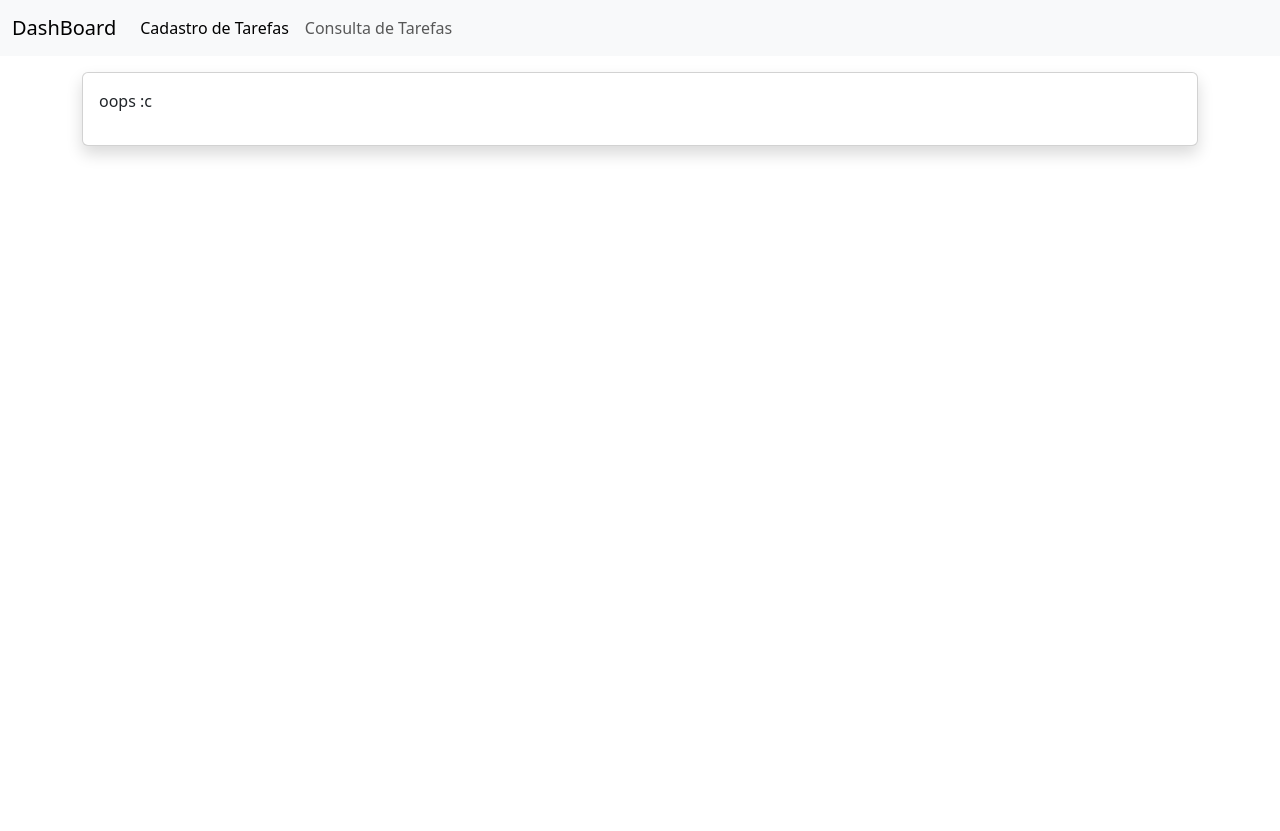
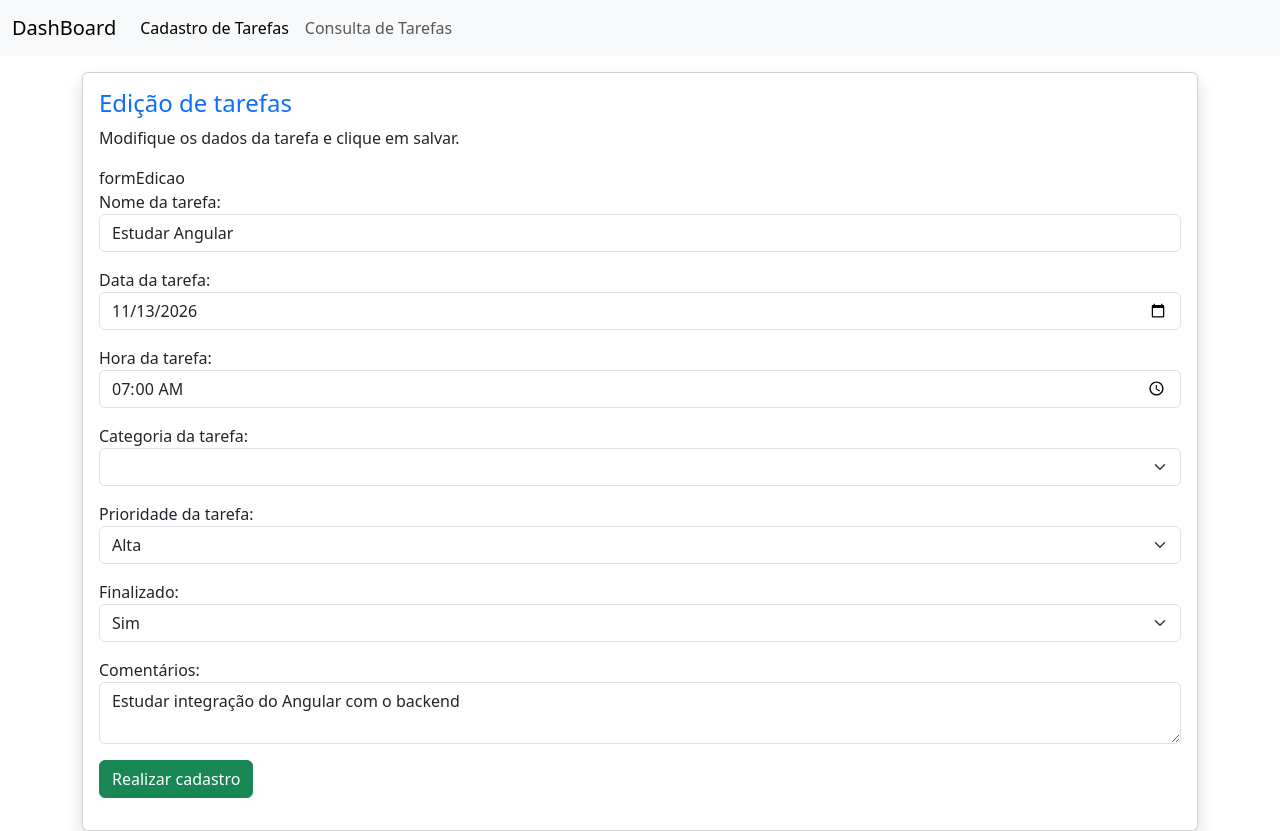
Before and after one commit to MarcosCarvalhido/app-agenda, an Angular app: page /pages/edicao-tarefas/1 in a window 1280 px wide. Before the commit the page ends 800 px from the top, so only its background shows below. Built offline with nearby package versions, Linux system fonts and the light colour scheme; data requests are answered from the project's data file.

Commit message:
Adciona pagina de edição de itens

```diff
--- a/db.json
+++ b/db.json
@@ -7,7 +7,7 @@
       "hora": "07:00",
       "categoria": "Estudos",
       "prioridade": "Alta",
-      "finalizado": false,
+      "finalizado": "true",
       "comentarios": "Estudar integração do Angular com o backend"
     },
     {
@@ -24,11 +24,11 @@
       "id": "iT5gyZDqL_4",
       "nome": "Nova Tarefa",
       "data": "2026-11-23",
-      "hora": "12:12",
+      "hora": "12:15",
       "categoria": "Trabalho",
-      "prioridade": "Alta",
-      "finalizado": false,
-      "comentarios": "AAAA"
+      "prioridade": "Média",
+      "finalizado": "false",
+      "comentarios": "Algo importante"
     }
   ],
   "$schema": "./node_modules/json-server/schema.json"
--- a/src/app/app.routes.ts
+++ b/src/app/app.routes.ts
@@ -3,6 +3,7 @@ import { Dashboard } from './components/pages/dashboard/dashboard';
 import { CadastroTarefas } from './components/pages/cadastro-tarefas/cadastro-tarefas';
 import { ConsultaTarefas } from './components/pages/consulta-tarefas/consulta-tarefas';
 import { NotFound } from './components/errors/not-found/not-found';
+import { EdicaoTarefas } from './components/pages/edicao-tarefas/edicao-tarefas';
 
 export const routes: Routes = [
     {
@@ -18,6 +19,10 @@ export const routes: Routes = [
         component:ConsultaTarefas
     },
     {
+        path: 'pages/edicao-tarefas/:id',
+        component:EdicaoTarefas
+    },
+    {
         path: '',
         pathMatch: 'full',
         redirectTo: 'pages/dashboard'
--- a/src/app/components/pages/consulta-tarefas/consulta-tarefas.html
+++ b/src/app/components/pages/consulta-tarefas/consulta-tarefas.html
@@ -39,10 +39,15 @@
             <td>{{ item.hora }}</td>
             <td>{{ item.categoria }}</td>
             <td>{{ item.prioridade }}</td>
-            <td>{{ item.finalizado ? 'SIM' : 'NÃO' }}</td>
+                    @if(item.finalizado) {
+                    <span class="text-success">SIM</span>
+                    }
+                    @else {
+                    <span class="text-danger">NÃO</span>
+                    }
             <td>{{ item.comentarios }}</td>
             <td>
-                <button class="btn btn-sm btn-outline-primary me-1">Editar</button>
+                <button class="btn btn-sm btn-outline-primary me-1" [routerLink]="['/pages/edicao-tarefas',item.id]">Editar</button>
                 <button class="btn btn-sm btn-outline-danger" (click)="excluirTarefa(item.id)">Excluir</button>
             </td>
         </tr>
--- a/src/app/components/pages/consulta-tarefas/consulta-tarefas.ts
+++ b/src/app/components/pages/consulta-tarefas/consulta-tarefas.ts
@@ -3,9 +3,10 @@ import { TarefaService } from '../../../services/tarefa.service';
 import { Tarefa } from '../../../models/tarefa.model';
 import { CommonModule } from '@angular/common';
 import { FormControl, FormGroup, FormsModule, ReactiveFormsModule, Validators } from '@angular/forms';
+import { RouterLink } from '@angular/router';
 
 @Component({
-  imports: [CommonModule, FormsModule, ReactiveFormsModule],
+  imports: [CommonModule, FormsModule, ReactiveFormsModule,RouterLink],
   selector: 'app-consulta-tarefas',
   styleUrl: './consulta-tarefas.css',
   templateUrl: './consulta-tarefas.html',
--- a/src/app/components/pages/edicao-tarefas/edicao-tarefas.html
+++ b/src/app/components/pages/edicao-tarefas/edicao-tarefas.html
@@ -1 +1,110 @@
-<p>edicao-tarefas works!</p>
+<h4 class="text-primary">Edição de tarefas</h4>
+<p>Modifique os dados da tarefa e clique em salvar.</p>
+
+@if(mensagem()) {
+<div class="alert alert-success alert-dismissible fade show" role="alert">
+    <strong>{{ mensagem() }}</strong>
+    <button type="button" class="btn-close" (click)="mensagem.set('')" aria-label="Close"></button>
+</div>
+}
+
+<form [formGroup]="formEdicao" (ngSubmit)="editarTarefa()">
+formEdicao
+    <div class="mb-3">
+        <label>Nome da tarefa:</label>
+        <input type="text" class="form-control" formControlName="nome" />
+        @if(formEdicao.get('nome')?.touched && formEdicao.get('nome')?.invalid) {
+        <span class="text-danger">
+            O nome da tarefa é obrigatório e deve ter pelo menos 6 caracteres.
+        </span>
+        }
+    </div>
+
+    <div class="mb-3">
+        <label>Data da tarefa:</label>
+        <input type="date" class="form-control" formControlName="data" />
+        @if(formEdicao.get('data')?.touched && formEdicao.get('data')?.invalid) {
+        <span class="text-danger">
+            A data da tarefa é obrigatória.
+        </span>
+        }
+    </div>
+
+    <div class="mb-3">
+        <label>Hora da tarefa:</label>
+        <input type="time" class="form-control" formControlName="hora" />
+        @if(formEdicao.get('hora')?.touched && formEdicao.get('hora')?.invalid) {
+        <span class="text-danger">
+            A hora da tarefa é obrigatória.
+        </span>
+        }
+    </div>
+
+    <div class="mb-3">
+        <label>Categoria da tarefa:</label>
+        <select class="form-select" formControlName="categoria">
+            <option value="">Escolha uma opção</option>
+            @for(item of categorias(); track item) {
+            <option value="{{ item }}">
+                {{ item }}
+            </option>
+            }
+        </select>
+        @if(formEdicao.get('categoria')?.touched && formEdicao.get('categoria')?.invalid) {
+        <span class="text-danger">
+            A categoria da tarefa é obrigatória.
+        </span>
+        }
+    </div>
+
+    <div class="mb-3">
+        <label>Prioridade da tarefa:</label>
+        <select class="form-select" formControlName="prioridade">
+            <option value="">Escolha uma opção</option>
+            @for(item of prioridades(); track item) {
+            <option value="{{ item }}">
+                {{ item }}
+            </option>
+            }
+        </select>
+        @if(formEdicao.get('prioridade')?.touched && formEdicao.get('prioridade')?.invalid) {
+        <span class="text-danger">
+            A prioridade da tarefa é obrigatória.
+        </span>
+        }
+    </div>
+
+    <div class="mb-3">
+        <label>Finalizado:</label>
+        <select class="form-select" formControlName="finalizado">
+            <option value="">Escolha uma opção</option>
+            @for(item of opcoesFinalizado(); track item) {
+            <option value="{{ item.valor }}">
+                {{ item.descricao }}
+            </option>
+            }
+        </select>
+        @if(formEdicao.get('finalizado')?.touched && formEdicao.get('finalizado')?.invalid) {
+        <span class="text-danger">
+            Informe se a tarefa está finalizada.
+        </span>
+        }
+    </div>
+
+    <div class="mb-3">
+        <label>Comentários:</label>
+        <textarea class="form-control" formControlName="comentarios"></textarea>
+        @if(formEdicao.get('comentarios')?.touched && formEdicao.get('comentarios')?.invalid) {
+        <span class="text-danger">
+            Informe algum comentário para esta tarefa.
+        </span>
+        }
+    </div>
+
+    <div class="mb-3">
+        <input type="submit" [disabled]="formEdicao.invalid" class="btn btn-success" value="Realizar cadastro" />
+    </div>
+
+
+
+</form>
--- a/src/app/components/pages/edicao-tarefas/edicao-tarefas.ts
+++ b/src/app/components/pages/edicao-tarefas/edicao-tarefas.ts
@@ -1,9 +1,94 @@
-import { Component } from '@angular/core';
+import { CommonModule } from '@angular/common';
+import { Component, inject, signal } from '@angular/core';
+import { FormControl, FormGroup, FormsModule, ReactiveFormsModule, Validators } from '@angular/forms';
+import { TarefaService } from '../../../services/tarefa.service';
+import { Tarefa } from '../../../models/tarefa.model';
+import { ActivatedRoute } from '@angular/router';
 
 @Component({
-  imports: [],
+  imports: [
+    CommonModule,
+    FormsModule,
+    ReactiveFormsModule
+  ],
   selector: 'app-edicao-tarefas',
   styleUrl: './edicao-tarefas.css',
   templateUrl: './edicao-tarefas.html',
 })
-export class EdicaoTarefas {}
+export class EdicaoTarefas {
+
+  //Injeções de dependência
+  private readonly tarefaService = inject(TarefaService);
+  private readonly activatedRoute = inject(ActivatedRoute);
+
+  //Atributo para armazenar o id da tarefa capturado da rota
+  tarefaId: string = '';
+
+  //Variável signal para exibir mensagem na página
+  mensagem = signal<string>('');
+
+  //Variável signal para guardar as opções de categorias
+  categorias = signal<string[]>([
+    'Trabalho', 'Estudo', 'Casa', 'Saúde', 'Lazer', 'Outros'
+  ]);
+
+  //Variável signal para guardar as opções de prioridades
+  prioridades = signal<string[]>([
+    'Alta', 'Média', 'Baixa'
+  ]);
+
+  //Variável signal para guardar as opções do campo finalizado
+  opcoesFinalizado = signal<{ valor: string, descricao: string }[]>([
+    { valor: 'true', descricao: 'Sim' },
+    { valor: 'false', descricao: 'Não' },
+  ]);
+
+  //Formulário reativo
+  formEdicao = new FormGroup({
+    nome: new FormControl('', [Validators.required, Validators.minLength(6)]),
+    data: new FormControl('', [Validators.required]),
+    hora: new FormControl('', [Validators.required]),
+    categoria: new FormControl('', [Validators.required]),
+    prioridade: new FormControl('', [Validators.required]),
+    finalizado: new FormControl(false, [Validators.required]),
+    comentarios: new FormControl('', [Validators.required]),
+  });
+
+  //Evento executado quando o componente é carregado
+  ngOnInit() {
+
+    //Capturar o id enviado na URL
+    this.tarefaId = this.activatedRoute.snapshot.paramMap.get('id') as string;
+
+    //Consultar na API o registro referente a este ID
+    this.tarefaService.obterTarefaPorId(this.tarefaId)
+      .subscribe((tarefa) => {
+        //Populando o formulário com os dados da tarefa obtida
+        this.formEdicao.patchValue(tarefa);
+      })
+  }
+
+  //Função executada quando o botão SUBMIT
+  //do formulário for clicado
+  editarTarefa() {
+
+    //Capturar os campos preenchidos do formulário
+    const tarefa: Tarefa = {
+      id: '', //Gerado pela API do JSON SERVER
+      nome: this.formEdicao.get('nome')?.value as string,
+      data: this.formEdicao.get('data')?.value as string,
+      hora: this.formEdicao.get('hora')?.value as string,
+      categoria: this.formEdicao.get('categoria')?.value as string,
+      prioridade: this.formEdicao.get('prioridade')?.value as string,
+      finalizado: this.formEdicao.get('finalizado')?.value ?? false,
+      comentarios: this.formEdicao.get('comentarios')?.value as string,
+    };
+    //Enviando uma requisição PUT para a API atualizar os dados
+    this.tarefaService.alterarTarefa(this.tarefaId, tarefa)
+      .subscribe((response) => {
+        this.mensagem.set(`A tarefa "${response.nome}", foi atualizada em sua agenda com sucesso.`);
+      });
+
+  }
+
+}
--- a/src/app/services/tarefa.service.ts
+++ b/src/app/services/tarefa.service.ts
@@ -27,6 +27,12 @@ export class TarefaService {
         return this.http.get<Tarefa[]>(`${this.apiUrl}/tarefas`, { params });
     }
 
+    //Função para obter 1 tarefa através do ID
+    obterTarefaPorId(id: string): Observable<Tarefa> {
+        //Fazendo uma chamada GET na API passando o ID da tarefa
+        return this.http.get<Tarefa>(`${this.apiUrl}/tarefas/${id}`);
+    }
+
     //Função para cadastrar uma tarefa na API
     incluirTarefa(tarefa: Tarefa): Observable<Tarefa> {
         //Fazendo uma chamada POST para a API para incluir uma tarefa
```
